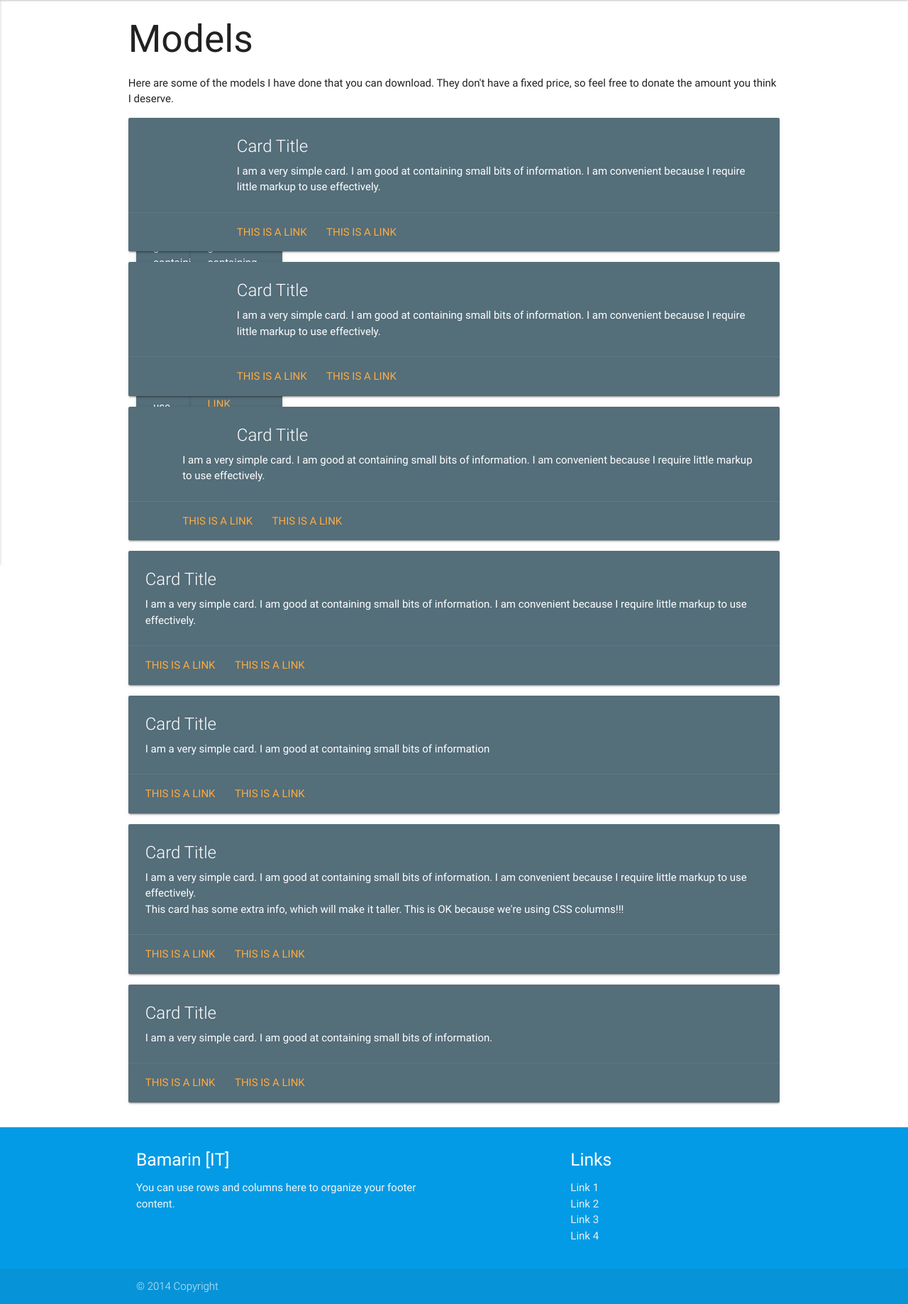
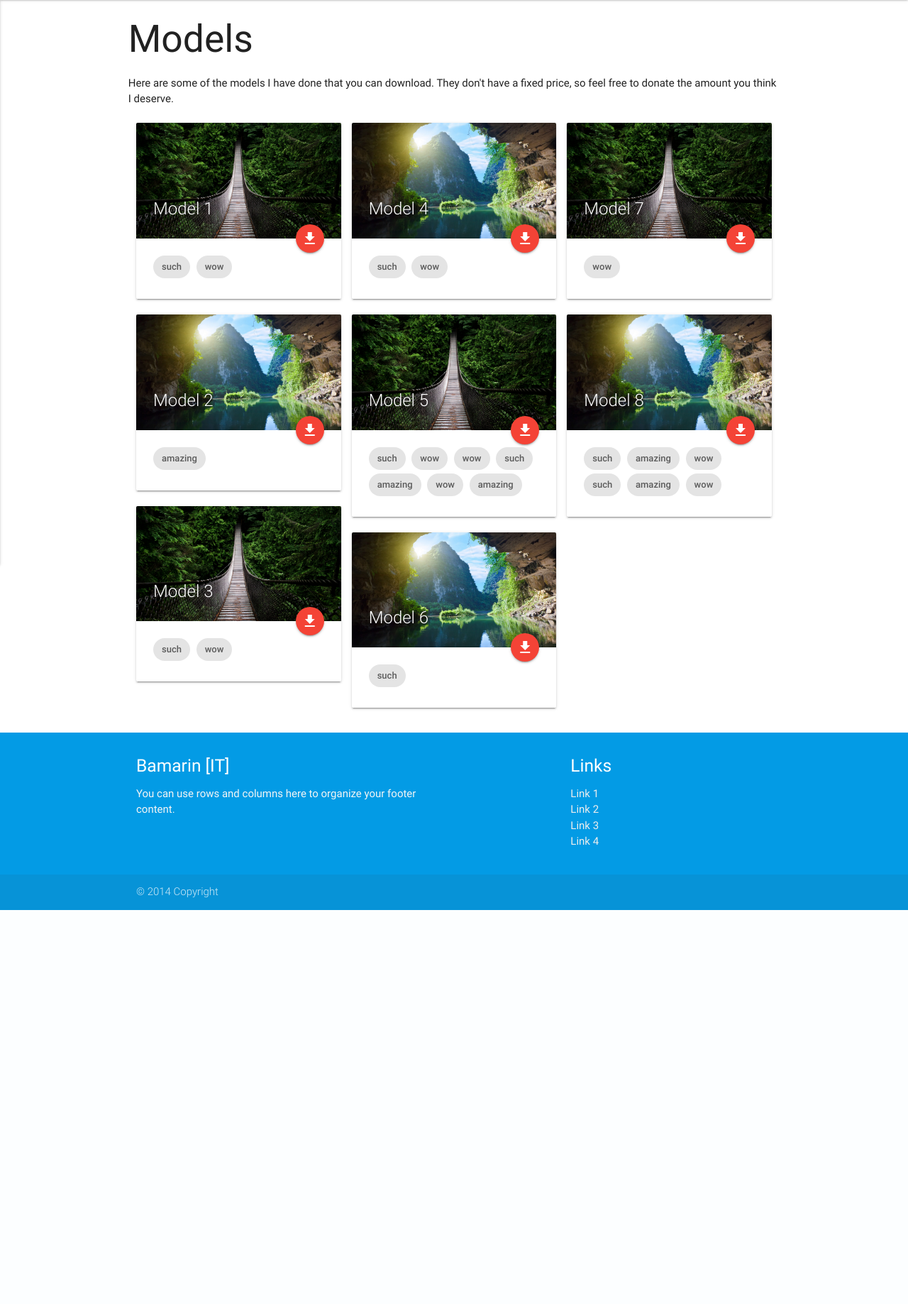
Before and after one commit to Bamarin/website, a PHP site: page /models.php in a window 1280 px wide. Shown: the part 65-1902 px from the top of the page at 71% size. After the commit the page ends 1347 px from the top, so only its background shows below. Run offline with PHP 8.4, Linux system fonts and the light colour scheme; some libraries are stand-ins or nearby versions.

Commit message:
Fixed models cards

```diff
--- a/css/cards-container.css
+++ b/css/cards-container.css
@@ -1,49 +1,32 @@
-// Media Query Ranges
-mall-screen-up: 601px !default;
-$medium-screen-up: 993px !default;
-$large-screen-up: 1201px !default;
-$small-screen: 600px !default;
-$medium-screen: 992px !default;
-$large-screen: 1200px !default;
-
-$medium-and-up: "only screen and (min-width : #{$small-screen-up})" !default;
-$large-and-up: "only screen and (min-width : #{$medium-screen-up})" !default;
-$small-and-down: "only screen and (max-width : #{$small-screen})" !default;
-$medium-and-down: "only screen and (max-width : #{$medium-screen})" !default;
-$medium-only: "only screen and (min-width : #{$small-screen-up}) and (max-width : #{$medium-screen})" !default;
-
-@mixin column-count($ct) {
-	  -webkit-column-count: $ct;
-	    -moz-column-count: $ct;
-	      column-count: $ct;
-      }
-
 .cards-container {
   column-break-inside: avoid;
-		  .card {
+}
+.cards-container .card {
   display: inline-block;
   overflow: visible;
 }
-			    }
 
-			    @media #{$small-and-down} {
+@media only screen and (max-width: 600px) {
   .cards-container {
-					          @include column-count(1);
+    -webkit-column-count: 1;
+    -moz-column-count: 1;
+    column-count: 1;
   }
 }
-					    @media #{$medium-and-up} {
+@media only screen and (min-width: 601px) {
   .cards-container {
-							          @include column-count(2);
+    -webkit-column-count: 2;
+    -moz-column-count: 2;
+    column-count: 2;
   }
 }
-							    @media #{$large-and-up} {
+@media only screen and (min-width: 993px) {
   .cards-container {
-									          @include column-count(3);
+    -webkit-column-count: 3;
+    -moz-column-count: 3;
+    column-count: 3;
   }
 }
-
-
-									    /// Styles for demo
 .text-center {
   text-align: center;
 }
--- a/models.php
+++ b/models.php
@@ -7,7 +7,6 @@
     <link type="text/css" rel="stylesheet" href="css/materialize.min.css"  media="screen,projection"/>
     <link type="text/css" rel="stylesheet" href="css/logo.css"  media="screen,projection"/>
     <link type="text/css" rel="stylesheet" href="css/cards-container.css"  media="screen,projection"/>
-
     <!--Let browser know website is optimized for mobile-->
     <meta name="viewport" content="width=device-width, initial-scale=1.0"/>
   </head>
@@ -19,118 +18,11 @@
     <div class="container">
       <div class="row">
         <h2>Models</h2>
-
         <p>
           Here are some of the models I have done that you can download. They don't have a fixed price, so feel free to donate the amount you think I deserve.
         </p>
-
-    <div class="col s1 cards-container">
-      <div class="card blue-grey darken-1">
-        <div class="card-content white-text">
-          <span class="card-title">Card Title</span>
-          <p>I am a very simple card. I am good at containing small bits of information.
-               I am convenient because I require little markup to use effectively.</p>
-        </div>
-        <div class="card-action">
-          <a href="#">This is a link</a>
-          <a href="#">This is a link</a>
-        </div>
-      </div>
-        </div>
-          <div class="col s1 cards-container">
-      <div class="card blue-grey darken-1">
-        <div class="card-content white-text">
-          <span class="card-title">Card Title</span>
-          <p>I am a very simple card. I am good at containing small bits of information.</p>
-        </div>
-        <div class="card-action">
-          <a href="#">This is a link</a>
-          <a href="#">This is a link</a>
-        </div>
-      </div></div>
-
-      <div class="card blue-grey darken-1">
-        <div class="card-content white-text">
-          <span class="card-title">Card Title</span>
-          <p>I am a very simple card. I am good at containing small bits of information.
-             I am convenient because I require little markup to use effectively.</p>
-        </div>
-        <div class="card-action">
-          <a href="#">This is a link</a>
-          <a href="#">This is a link</a>
-        </div>
-      </div>
-      <div class="card blue-grey darken-1">
-        <div class="card-content white-text">
-          <span class="card-title">Card Title</span>
-          <p>I am a very simple card. I am good at containing small bits of information.
-             I am convenient because I require little markup to use effectively.</p>
-        </div>
-        <div class="card-action">
-          <a href="#">This is a link</a>
-          <a href="#">This is a link</a>
-        </div>
-      </div>
-      <div class="card blue-grey darken-1">
-        <div class="card-content white-text">
-          <span class="card-title">Card Title</span>
-          <p>I am a very simple card. I am good at containing small bits of information.
-             I am convenient because I require little markup to use effectively.</p>
-        </div>
-        <div class="card-action">
-          <a href="#">This is a link</a>
-          <a href="#">This is a link</a>
-        </div>
-      </div>
-      <div class="card blue-grey darken-1">
-        <div class="card-content white-text">
-          <span class="card-title">Card Title</span>
-            <p>I am a very simple card. I am good at containing small bits of information.
-               I am convenient because I require little markup to use effectively.</p>
-        </div>
-        <div class="card-action">
-          <a href="#">This is a link</a>
-          <a href="#">This is a link</a>
-        </div>
-      </div>
-      <div class="card blue-grey darken-1">
-        <div class="card-content white-text">
-          <span class="card-title">Card Title</span>
-            <p>I am a very simple card. I am good at containing small bits of information</p>
-        </div>
-        <div class="card-action">
-          <a href="#">This is a link</a>
-          <a href="#">This is a link</a>
-        </div>
-      </div>
-      <div class="card blue-grey darken-1">
-        <div class="card-content white-text">
-          <span class="card-title">Card Title</span>
-            <p>I am a very simple card. I am good at containing small bits of information.
-               I am convenient because I require little markup to use effectively.</p>
-            <p>This card has some extra info, which will make it taller. This is OK because we're using CSS columns!!!</p>
-	</div>
-        <div class="card-action">
-          <a href="#">This is a link</a>
-          <a href="#">This is a link</a>
-        </div>
-      </div>
-      <div class="card blue-grey darken-1">
-        <div class="card-content white-text">
-          <span class="card-title">Card Title</span>
-	  <p>I am a very simple card. I am good at containing small bits of information.</p>
-	</div>
-        <div class="card-action">
-          <a href="#">This is a link</a>
-          <a href="#">This is a link</a>
-        </div>
-      </div>
-    </div>
-
-
-        <!--Grid with all the models loaded from json--!>
-        <!--
-        <div class="col s12 m4 cards-container">
+          <div class="col s12 cards-container">
+        <!--Grid with all the models loaded from json-->
           <?php
             $file_json = file_get_contents("./json/modelsdb.json");
             $parsed_json = json_decode($file_json, TRUE);
@@ -139,6 +31,7 @@
               $tags = $elem['tags'];
               $title = $elem['title'];
               ?>
+
               <div class="card hoverable">
                 <div class="card-image">
                   <?php
@@ -148,7 +41,7 @@
                   <span class="card-title"><?php echo "$title" ?></span>
                   <a class="btn-floating halfway-fab waves-effect waves-light red"><i class="material-icons">file_download</i></a>
                 </div>
-                <div class="card-content truncate">
+                <div class="card-content">
                   <?php
                     foreach($tags as $tag) {
                     ?>
@@ -163,13 +56,9 @@
             <?php
             }
           ?>
-	</div>
-	-->
-
-
-      </div>
     </div>
-
+    </div>
+    </div>
     <?php
       include 'footer.php';
     ?>
```
Lines whose indentation alone changed are shown as unchanged.
